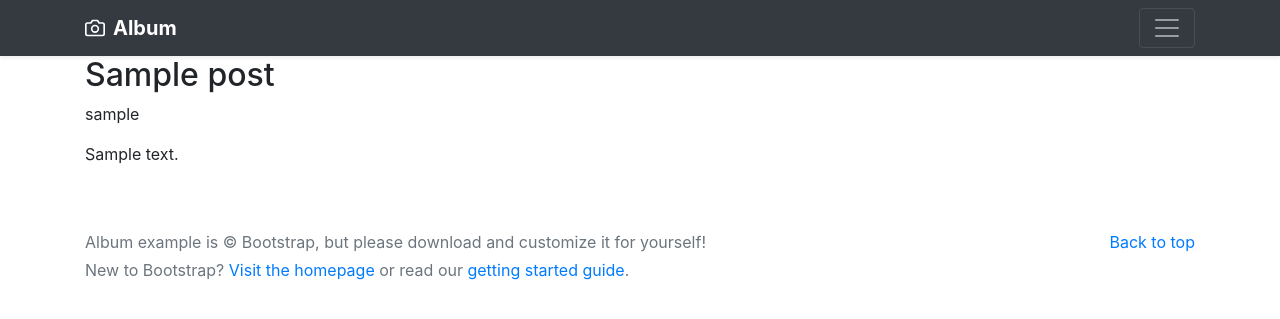
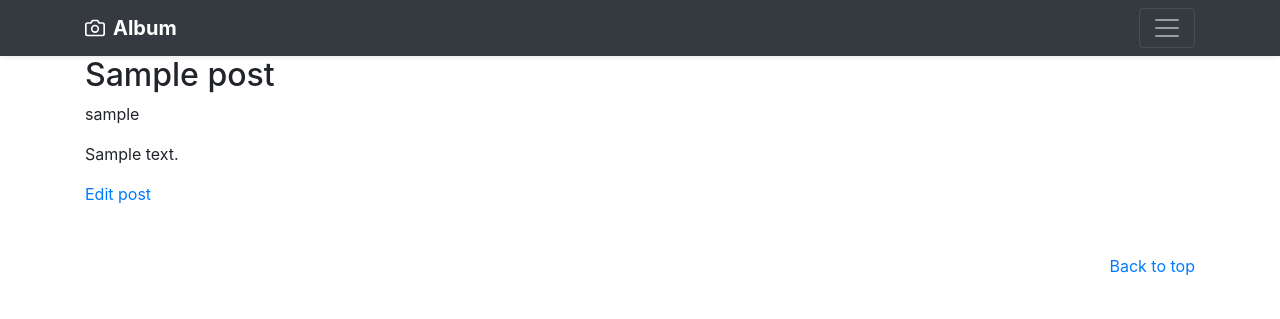
Before and after one commit to walkersorlie/my_site, a Django app: a page that uses my_site/blog/templates/blog/view_post.html in a window 1280 px wide. Shown: the top 319 px of the page. Run offline with Django 3.2, Linux system fonts and the light colour scheme; tables that the repository leaves empty hold one stand-in row (values such as "Sample post"); some libraries are stand-ins or nearby versions.

Commit message:
Added edit_post option. Removed footer text from base template

```diff
--- a/my_site/blog/templates/blog/view_post.html
+++ b/my_site/blog/templates/blog/view_post.html
@@ -11,6 +11,10 @@
         <p class="blog-post-meta">{{ specific_blog.author_id }}</p>
 
         <p>{{ specific_blog.body }}</p>
+
+        <!-- make button of course -->
+        <a href="{% url 'blog:edit-post' slug=specific_blog.slug %}">Edit post</a>
+
         <!-- <hr>
         <p>Cum sociis natoque penatibus et magnis <a href="#">dis parturient montes</a>, nascetur ridiculus mus. Aenean eu leo quam. Pellentesque ornare sem lacinia quam venenatis vestibulum. Sed posuere consectetur est at lobortis. Cras mattis consectetur purus sit amet fermentum.</p>
         <blockquote>
--- a/my_site/blog/urls.py
+++ b/my_site/blog/urls.py
@@ -10,6 +10,9 @@ urlpatterns = [
     # /blog/create_post/
     path('create_post/', views.create_post, name='create-post'),
 
+    # /blog/edit_post/
+    path('<slug:slug>/edit_post', views.edit_post, name='edit-post'),
+
     # /blog/slug/
     path('<slug:slug>/', views.DetailView.as_view(), name='view-post'),
 ]
--- a/my_site/blog/views.py
+++ b/my_site/blog/views.py
@@ -38,23 +38,24 @@ class DetailView(generic.DetailView):
     # def get_slug_field(self):
     #     return slug_field
 
+"""
+class CreatePostView(generic.CreateView):
+    template_name = 'create_post.html'
+    form_class = PostForm
+    success_url = '/thanks/'
 
-# class CreatePostView(generic.FormView):
-#     template_name = 'create_post.html'
-#     form_class = PostForm
-#     success_url = '/thanks/'
-#
-#     def form_valid(self, form):
-#         # This method is called when valid form data has been POSTed.
-#         # It should return an HttpResponse.
-#         form.send_email()
-#         return super().form_valid(form)
+    def form_valid(self, form):
+        # This method is called when valid form data has been POSTed.
+        # It should return an HttpResponse.
+        form.send_email()
+        return super().form_valid(form)
 
-#         OVERRIDES'success_url'
-#         return render(self.request, 'core/password-change-success.html', self.get_context_data())
+        # OVERRIDES'success_url'
+        return render(self.request, 'core/password-change-success.html', self.get_context_data())
+"""
 
 """
-What to do if slug isn't unique?
+What to do if slug isn't unique? Maybe slugify title and compare to slugs in DB to check for uniqueness???
 Ex: Creating a post and there is an error, the post is still added to DB. Debugging errors still add entry to DB, but don't redirect to the detail page
 
 ADD - edit_post
@@ -72,18 +73,13 @@ def create_post(request):
             # post.author_id = User(request.user.id)
             post.author_id = User.objects.get(pk=1)
             print (post.author_id)
-            post.author = request.user
             post.pub_date = datetime.datetime.now()
 
             try:
-                # UNCOMMENT THIS WHEN WORKING
                 post.save()
                 print (post.slug)
-
                 return HttpResponseRedirect(reverse('blog:view-post', kwargs={'slug': post.slug}))
                 #return HttpResponseRedirect('http://127.0.0.1:8000/blog/{slug}/'.format(slug=post.slug))
-            # except (NoReverseMatch) as e:
-            #     pass
             except (IntegrityError) as e:
                 print (type(e))
                 # maybe add an error message to template here to tell error
@@ -92,12 +88,25 @@ def create_post(request):
         form = PostForm()
     return render(request, 'blog/create_post.html', {'form': form})
 
+"""
+Edit post option should only appear when the user who wrote the post (me) is logged-in
+"""
+def edit_post(request, slug):
+    post = get_object_or_404(Post, slug=slug)
+    if request.method == "POST":
+        form = PostForm(request.POST, instance=post)
+        if form.is_valid():
+            post = form.save(commit=False)
+            post.author_id = User.objects.get(pk=1)
+            post.pub_date = datetime.datetime.now()
+            post.save()
+            return HttpResponseRedirect(reverse('blog:view-post', kwargs={'slug': post.slug}))
+    else:
+        form = PostForm(instance=post)
+    return render(request, 'blog/edit_post.html', {'form': form})
 
-# def index(request):
-#     latest_post_list = Post.objects.order_by('-pub_date')[:4]
-#     context = {'latest_post_list': latest_post_list}
-#     return render(request, 'blog/index.html', context)
-#
-# def view_post(request, slug):
-#     post = get_object_or_404(Post, slug=slug)
-#     return render(request, 'blog/view_post.html', {'post': post})
+"""
+class EditPostView(generic.UpdateView):
+    template_name = 'edit_post.html'
+    model = Post
+"""
--- a/my_site/homepage/templates/homepage/base.html
+++ b/my_site/homepage/templates/homepage/base.html
@@ -64,8 +64,6 @@
         <p class="float-right">
           <a href="#">Back to top</a>
         </p>
-        <p>Album example is &copy; Bootstrap, but please download and customize it for yourself!</p>
-        <p>New to Bootstrap? <a href="../../">Visit the homepage</a> or read our <a href="../../getting-started/">getting started guide</a>.</p>
       </div>
     </footer>
 
```
Also changed, not shown: my_site/blog/templates/blog/edit_post.html (added, +14 -0 lines).
